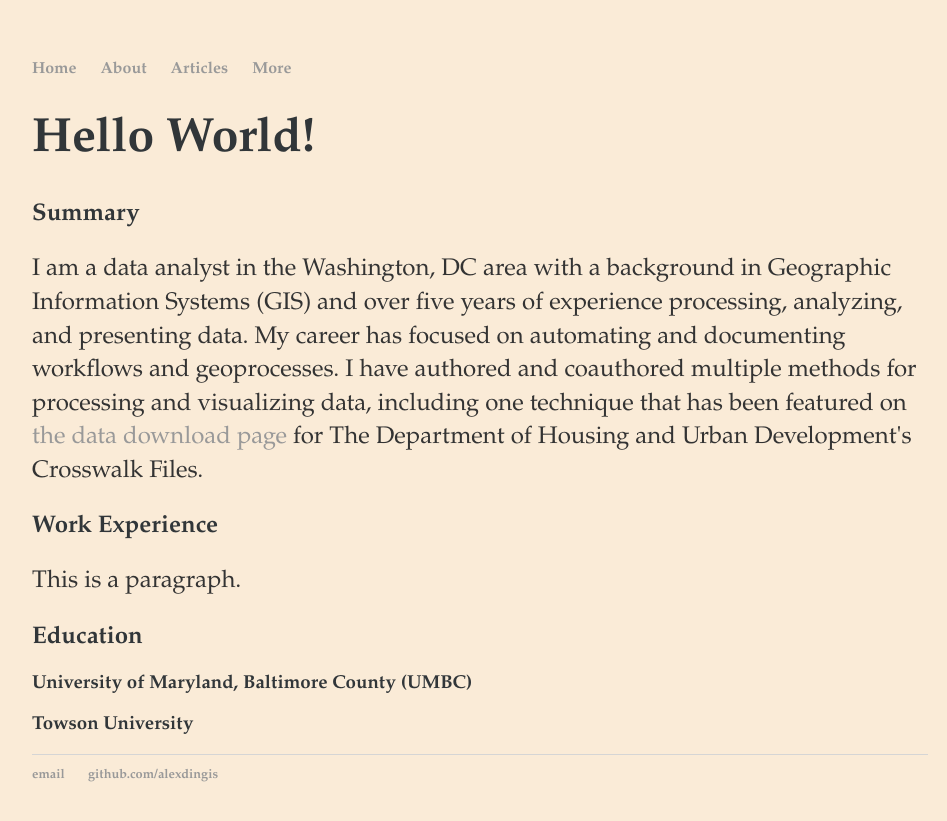
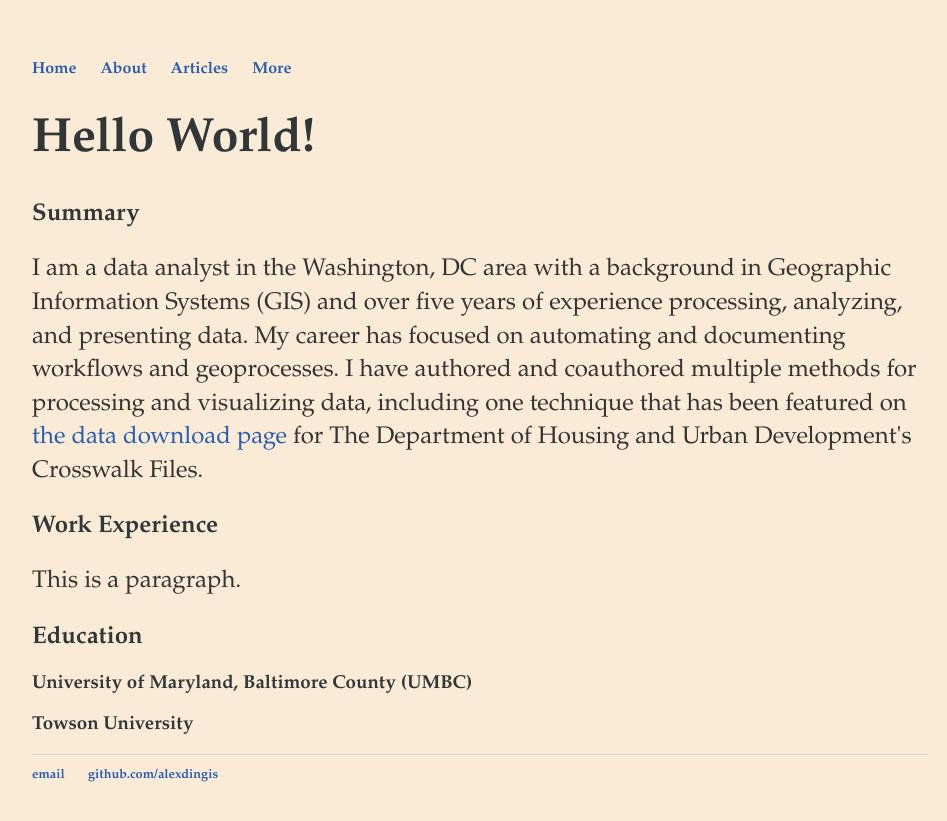
Before and after one commit to alexdingis/alexdingis.github.io, a Jekyll site: the page built from index.html, in a window 1280 px wide. Shown: the top 821 px of the page, without its empty margins (160-1107 px from the left). Built offline with Jekyll 4.4.1, drawn with Linux system fonts in a browser that asks for light colours.

Commit message:
Update main.css

```diff
--- a/css/main.css
+++ b/css/main.css
@@ -16,7 +16,7 @@
 }
 a {
     text-decoration: none;
-    color: #999;
+    color: #2A5DB0;
 }
 a:hover {
     text-decoration: underline;
```
